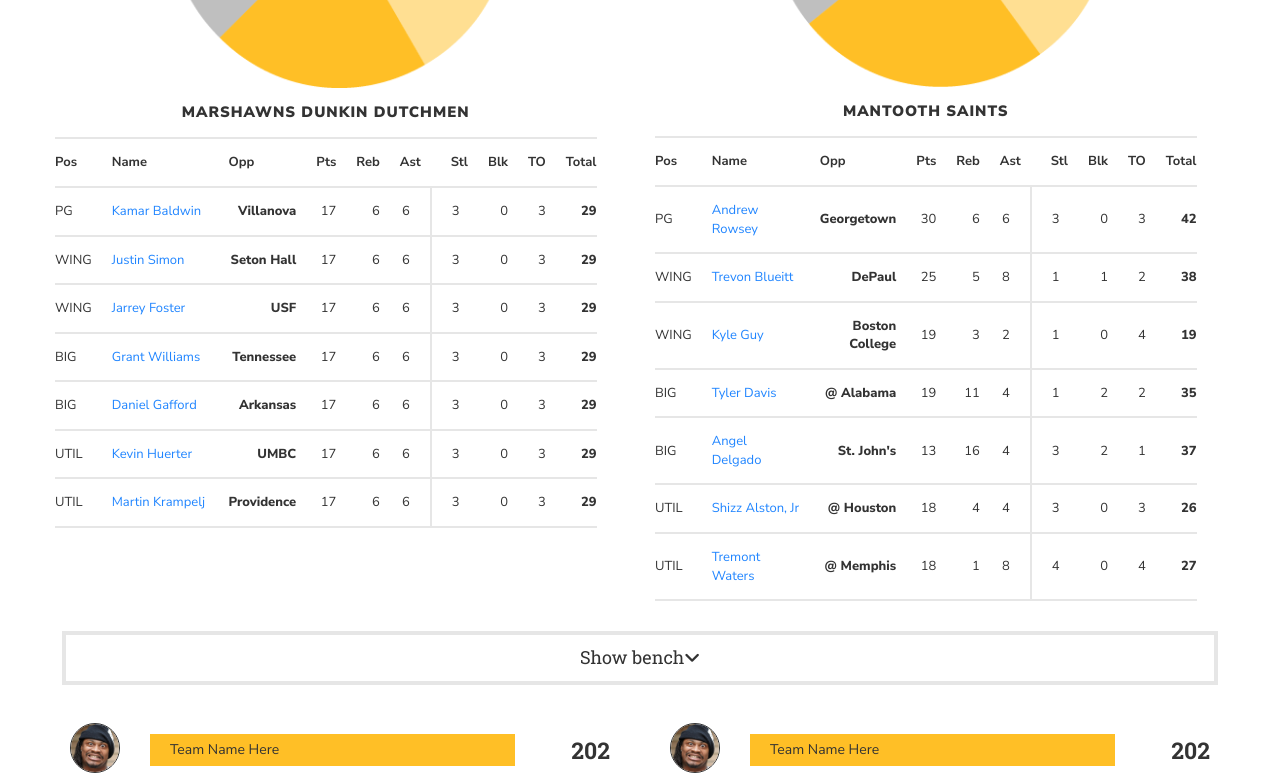
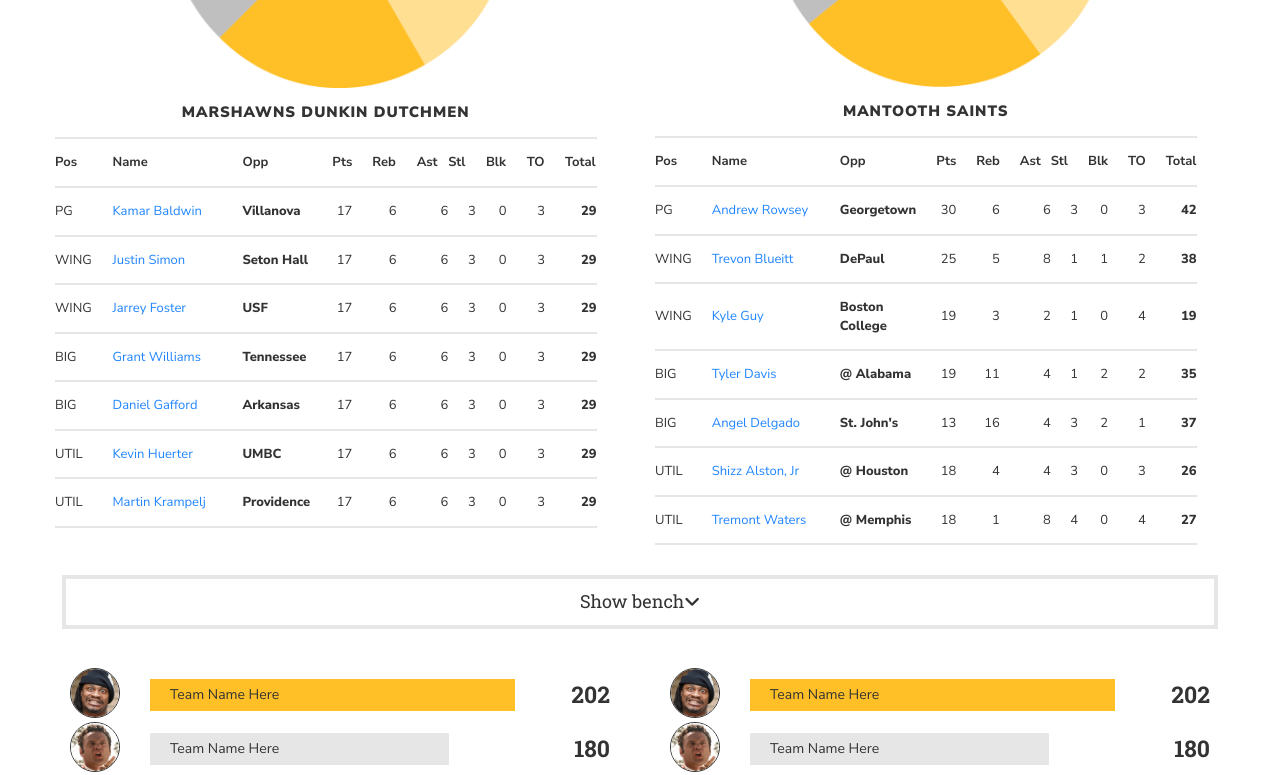
Before and after one commit to benjhoward/thejoe-react, a React (Create React App) app: page /matchup in a window 1280 px wide. Shown: the part 800-1575 px from the top of the page. Built offline with nearby package versions, Linux system fonts and the light colour scheme.

Commit message:
Fixed table styling on matchup page

```diff
--- a/src/PlayerTable.js
+++ b/src/PlayerTable.js
@@ -31,7 +31,7 @@ const PlayerRows = (props) => {
 class PlayerTable extends Component {
   render() {
     return (
-      <table className="matchup-roster">
+      <table className="matchup-roster matchup-page">
         <PlayerRows team={this.props.team} />
       </table>
     );
--- a/src/css/matchup-styles.css
+++ b/src/css/matchup-styles.css
@@ -88,3 +88,18 @@ h5 {
   font-size: 15px;
   letter-spacing: .5px;
 }
+
+
+.matchup-page th:nth-child(7), td:nth-child(7) {
+  padding-left: 0;
+}
+
+.matchup-page td:nth-child(3) {
+  text-align: left !important;
+}
+
+.matchup-page td:nth-child(6), td:nth-child(7), tr:nth-child(6), tr:nth-child(7) {
+  text-align: right !important;
+  padding-right: 0 !important;
+  border-right: none !important;
+}
```
